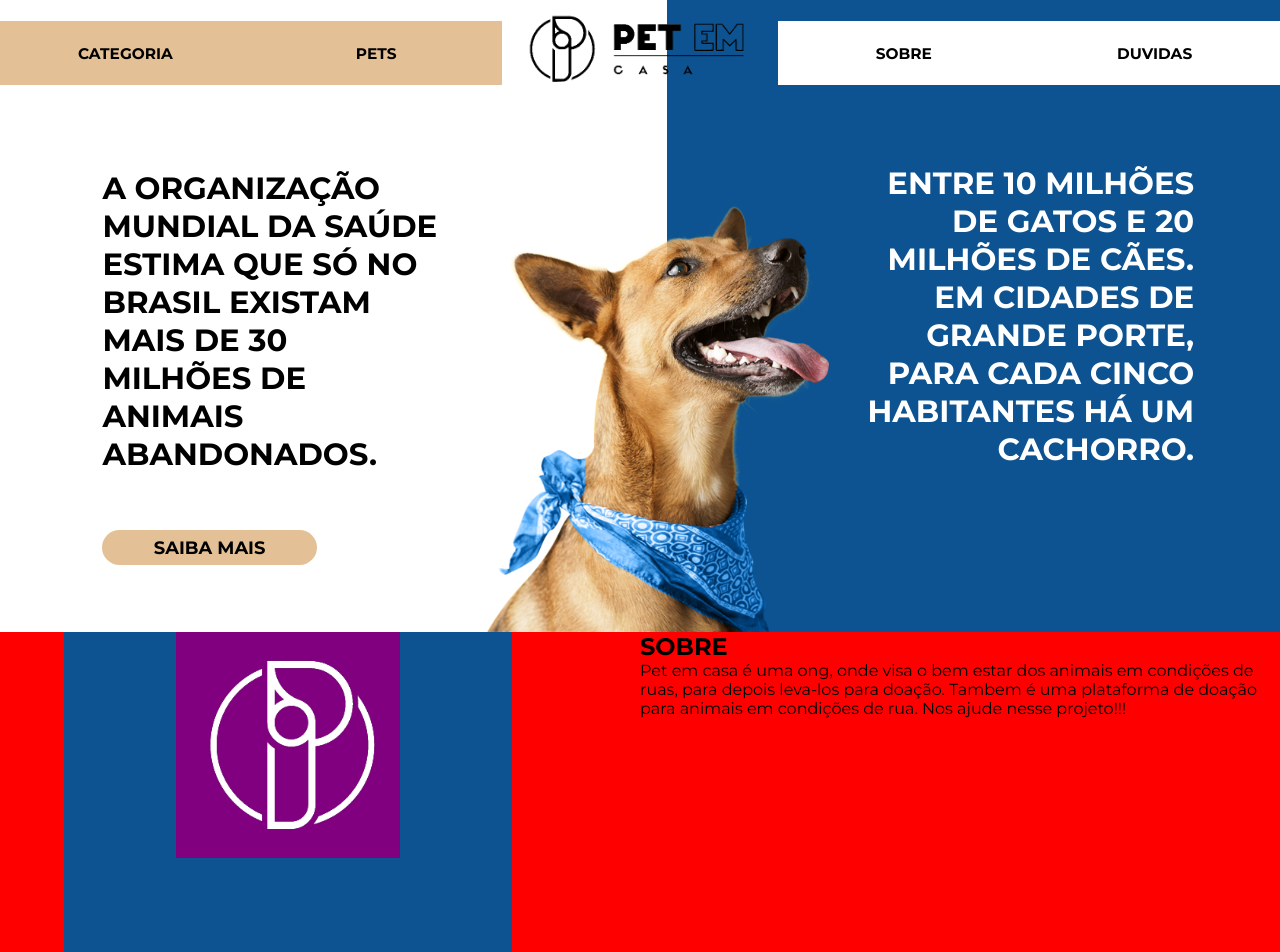
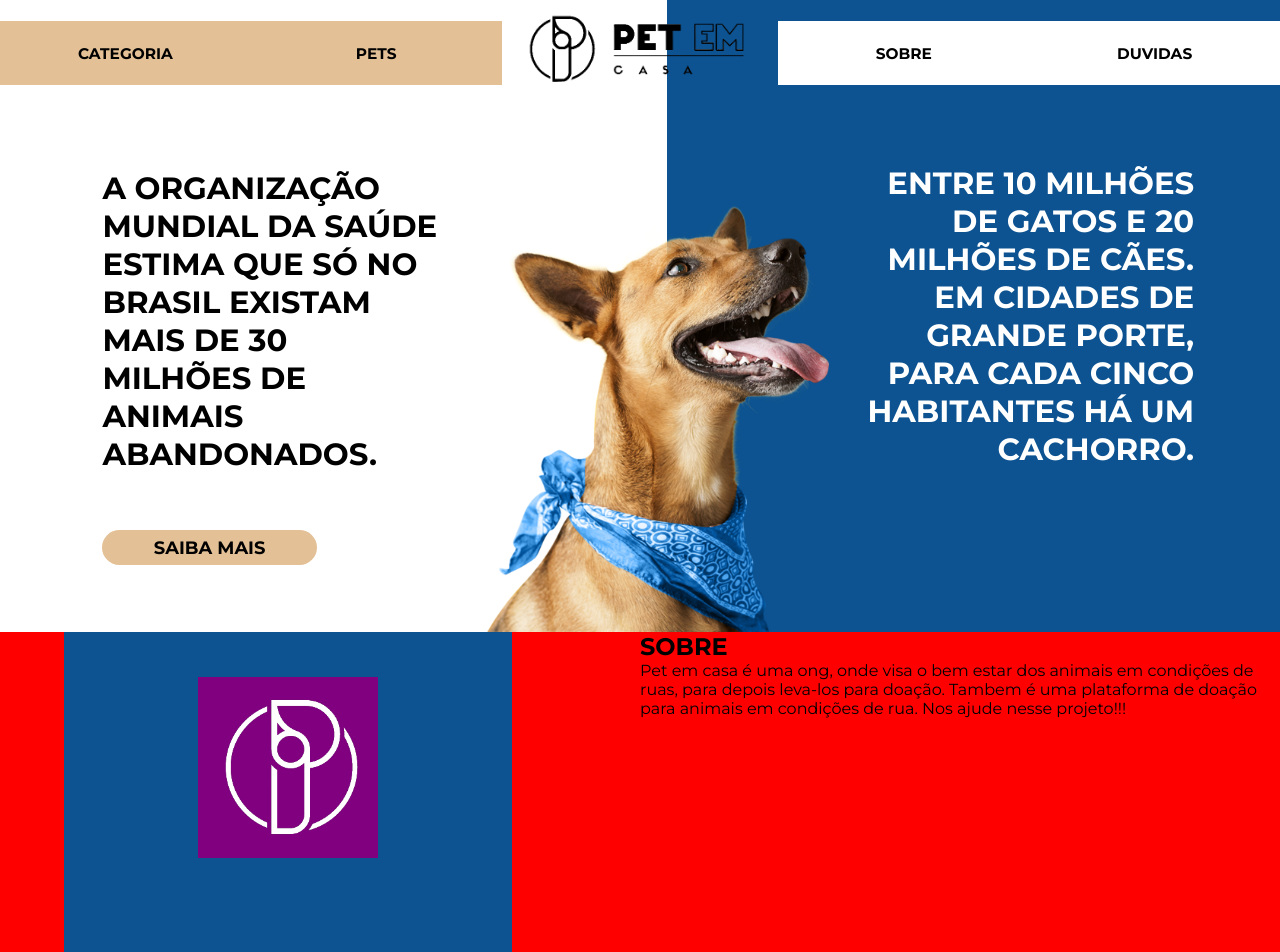
Before and after one commit to Al3ncar/PTH, a React (Create React App) app: page / in a window 1280 px wide. Shown: the top 952 px of the page. Built offline with nearby package versions, Linux system fonts and the light colour scheme.

Commit message:
PEC: estilizando a main

```diff
--- a/src/assets/App.css
+++ b/src/assets/App.css
@@ -130,7 +130,7 @@ h1{ width: 18%; margin: 0 2%;}
 }
 
 .box_LogP{
-  width: 50%;
+  width: 40%; margin-top: 10%;
   background-color: purple;
 }
 
```
